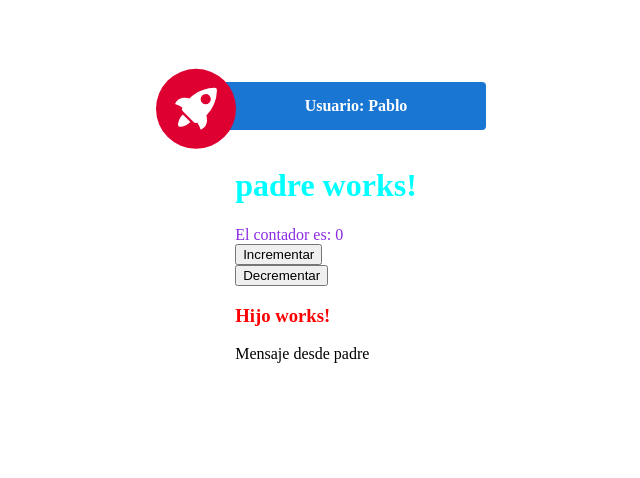
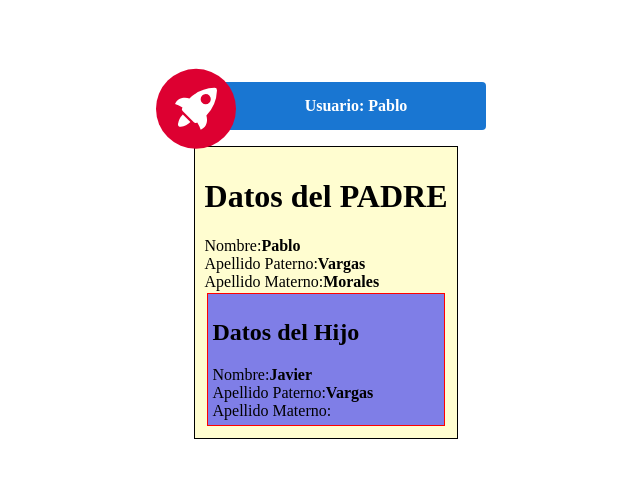
Before and after one commit to pcvm24531/angular16, an Angular app: page / in a window 1280 px wide. Shown: the top 478 px of the page, without its empty margins (314-954 px from the left). Built offline with nearby package versions, Linux system fonts and the light colour scheme.

Commit message:
Ejemplo de @Input

```diff
--- a/src/app/hijo/hijo.component.css
+++ b/src/app/hijo/hijo.component.css
@@ -1,3 +1,6 @@
-h3{
-  color: red;
+.datosHijo{
+  background-color: rgba(0,0,255,0.5);
+  border: solid 1px #ff0000;
+  padding: 5px;
+  margin:2px;
 }
--- a/src/app/hijo/hijo.component.html
+++ b/src/app/hijo/hijo.component.html
@@ -1,2 +1,6 @@
-<h3>Hijo works!</h3>
-<p>{{ recibeHijo }}</p>
+<div class="datosHijo">
+  <h2>Datos del Hijo</h2>
+  <span>Nombre:</span><b>{{ nombreHijo }}</b><br/>
+  <span>Apellido Paterno:</span><b>{{ apePaternoHijo }}</b><br/>
+  <span>Apellido Materno:</span><b>{{ apeMaternoHijo }}</b><br/>
+</div>
--- a/src/app/hijo/hijo.component.ts
+++ b/src/app/hijo/hijo.component.ts
@@ -7,7 +7,8 @@ import { Component, Input } from '@angular/core';
 })
 
 export class HijoComponent {
-
+  nombreHijo:string='Javier';
   //Este mensaje se recibe desde el padre
-  @Input() recibeHijo:String ='';
+  @Input() apePaternoHijo:string ='';
+  @Input() apeMaternoHijo:string='';
 }
--- a/src/app/padre/padre.component.css
+++ b/src/app/padre/padre.component.css
@@ -1,3 +1,6 @@
-h1{
-  color: aqua;
+
+.datosPadre{
+  background-color: rgba(255, 249, 127, 0.364);
+  padding: 10px;
+  border: solid 1px #000000;
 }
--- a/src/app/padre/padre.component.html
+++ b/src/app/padre/padre.component.html
@@ -1,5 +1,17 @@
-<h1>padre works!</h1>
+<div class="datosPadre">
+  <h1>Datos del PADRE</h1>
+  <span>Nombre:</span><b>{{ nombrePadre }}</b><br/>
+  <span>Apellido Paterno:</span><b>{{ apPaternoPadre }}</b><br/>
+  <span>Apellido Materno:</span><b>{{ apMaternoPadre }}</b><br/>
 
+  <app-hijo
+  [apePaternoHijo]="establecerApellido()"
+  />
+
+</div>
+
+
+
+<!--
 <app-contador/>
-
-<app-hijo [recibeHijo]="mensajePadre" />
+-->
--- a/src/app/padre/padre.component.ts
+++ b/src/app/padre/padre.component.ts
@@ -7,5 +7,11 @@ import { Component } from '@angular/core';
 })
 
 export class PadreComponent {
-  mensajePadre:String = 'Mensaje desde padre';
+  nombrePadre:string = 'Pablo';
+  apPaternoPadre:string = 'Vargas';
+  apMaternoPadre:string = 'Morales';
+
+  establecerApellido(){
+    return this.apPaternoPadre;
+  }
 }
```
